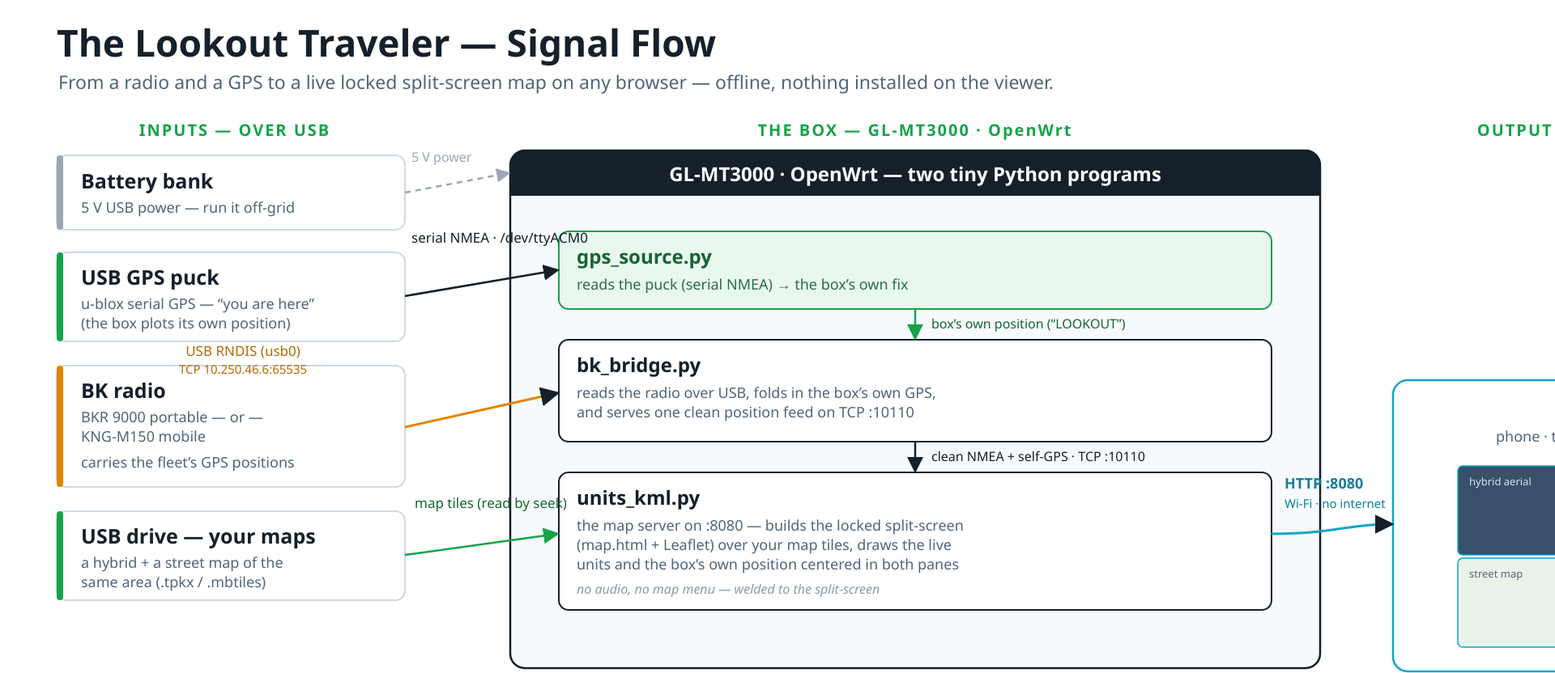
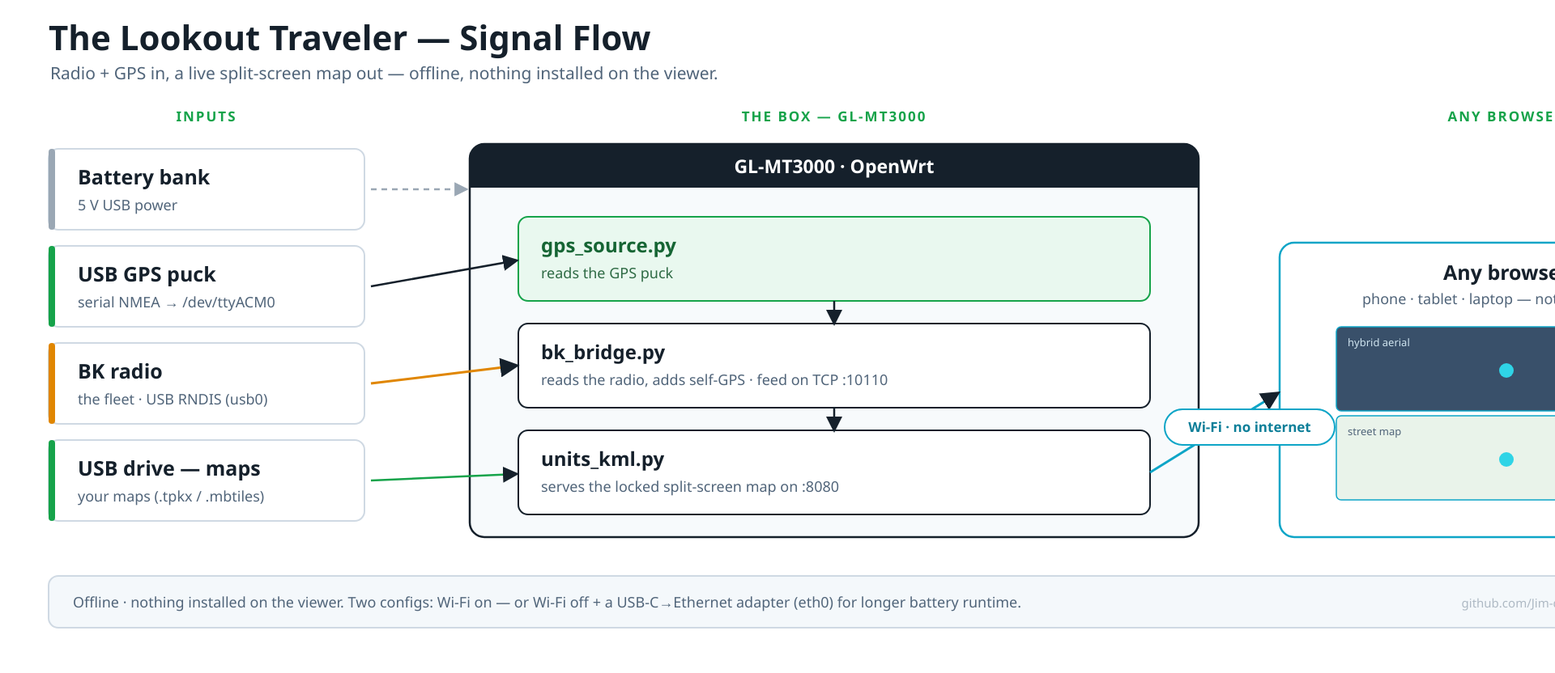
Before and after one commit to Jim-dc95811/The-Lookout, a plain HTML site: page docs/graphics/traveler_signal_flow.html in a window 1280 px wide. Shown: the top 832 px of the page at 81% size, 1920 px wide, since content can reach past the window. Drawn offline with Linux system fonts and the light colour scheme.

Commit message:
Traveler signal-flow: obey borders, cut the clutter
Rebuilt the pictogram per Jim: no labels floating in open space. Signal
types now live inside the device chips, ports inside the program boxes,
the config note in its own bordered strip, and the one medium label
(Wi-Fi) in a bordered pill. Arrows are plain connectors. Far fewer words.
Same filename, so README/site/TRAVELER.md references are unchanged; site
copy refreshed.

Co-Authored-By: Claude Opus 4.8 <noreply@anthropic.com>
Claude-Session: https://claude.ai/code/session_01MnLGTHyhGnworHWEFuwHD3

```diff
--- a/docs/graphics/traveler_signal_flow.html
+++ b/docs/graphics/traveler_signal_flow.html
@@ -4,19 +4,16 @@
 <meta charset="utf-8">
 <style>
   html,body{margin:0;padding:0;background:#ffffff}
-  #stage{width:2400px;height:1180px;background:#ffffff;font-family:"Segoe UI",system-ui,Arial,sans-serif}
+  #stage{width:2200px;height:840px;background:#ffffff;font-family:"Segoe UI",system-ui,Arial,sans-serif}
   text{font-family:"Segoe UI",system-ui,Arial,sans-serif}
 </style>
 </head>
 <body>
 <div id="stage">
-<svg id="svg" width="2400" height="1180" viewBox="0 0 2400 1180" xmlns="http://www.w3.org/2000/svg">
+<svg id="svg" width="2200" height="840" viewBox="0 0 2200 840" xmlns="http://www.w3.org/2000/svg">
   <defs>
     <marker id="arw" viewBox="0 0 10 10" refX="8.5" refY="5" markerWidth="8" markerHeight="8" orient="auto-start-reverse">
       <path d="M0,0 L10,5 L0,10 z" fill="#15202b"/>
-    </marker>
-    <marker id="arwg" viewBox="0 0 10 10" refX="8.5" refY="5" markerWidth="8" markerHeight="8" orient="auto-start-reverse">
-      <path d="M0,0 L10,5 L0,10 z" fill="#16a34a"/>
     </marker>
     <marker id="arwpow" viewBox="0 0 10 10" refX="8.5" refY="5" markerWidth="7" markerHeight="7" orient="auto-start-reverse">
       <path d="M0,0 L10,5 L0,10 z" fill="#9aa7b4"/>
@@ -24,137 +21,98 @@
   </defs>
 
   <!-- title -->
-  <text x="70" y="70" font-size="46" font-weight="700" fill="#15202b">The Lookout Traveler — Signal Flow</text>
-  <text x="72" y="110" font-size="23" fill="#51657a">From a radio and a GPS to a live locked split-screen map on any browser — offline, nothing installed on the viewer.</text>
+  <text x="60" y="62" font-size="42" font-weight="700" fill="#15202b">The Lookout Traveler — Signal Flow</text>
+  <text x="62" y="98" font-size="21" fill="#51657a">Radio + GPS in, a live split-screen map out — offline, nothing installed on the viewer.</text>
 
-  <!-- zone labels -->
-  <text x="290" y="168" font-size="20" font-weight="700" letter-spacing="2" fill="#16a34a" text-anchor="middle">INPUTS — OVER USB</text>
-  <text x="1130" y="168" font-size="20" font-weight="700" letter-spacing="2" fill="#16a34a" text-anchor="middle">THE BOX — GL-MT3000 · OpenWrt</text>
-  <text x="2020" y="168" font-size="20" font-weight="700" letter-spacing="2" fill="#16a34a" text-anchor="middle">OUTPUT — Wi-Fi → ANY BROWSER</text>
+  <!-- zone headers -->
+  <text x="255" y="150" font-size="17" font-weight="700" letter-spacing="2" fill="#16a34a" text-anchor="middle">INPUTS</text>
+  <text x="1030" y="150" font-size="17" font-weight="700" letter-spacing="2" fill="#16a34a" text-anchor="middle">THE BOX — GL-MT3000</text>
+  <text x="1860" y="150" font-size="17" font-weight="700" letter-spacing="2" fill="#16a34a" text-anchor="middle">ANY BROWSER</text>
 
-  <!-- ===== INPUT DEVICES ===== -->
-  <!-- battery -->
+  <!-- ===== INPUT CHIPS (all text inside borders) ===== -->
   <g>
-    <rect x="70" y="192" width="430" height="92" rx="12" fill="#ffffff" stroke="#cfd9e3" stroke-width="2"/>
-    <rect x="70" y="192" width="8" height="92" rx="4" fill="#9aa7b4"/>
-    <text x="100" y="233" font-size="25" font-weight="600" fill="#15202b">Battery bank</text>
-    <text x="100" y="263" font-size="18" fill="#51657a">5 V USB power — run it off-grid</text>
+    <rect x="60" y="184" width="390" height="100" rx="12" fill="#ffffff" stroke="#cfd9e3" stroke-width="2"/>
+    <rect x="60" y="184" width="8" height="100" rx="4" fill="#9aa7b4"/>
+    <text x="96" y="228" font-size="25" font-weight="600" fill="#15202b">Battery bank</text>
+    <text x="96" y="260" font-size="18" fill="#51657a">5 V USB power</text>
   </g>
-  <!-- gps puck -->
   <g>
-    <rect x="70" y="312" width="430" height="110" rx="12" fill="#ffffff" stroke="#cfd9e3" stroke-width="2"/>
-    <rect x="70" y="312" width="8" height="110" rx="4" fill="#16a34a"/>
-    <text x="100" y="352" font-size="25" font-weight="600" fill="#15202b">USB GPS puck</text>
-    <text x="100" y="382" font-size="18" fill="#51657a">u-blox serial GPS — &ldquo;you are here&rdquo;</text>
-    <text x="100" y="406" font-size="18" fill="#51657a">(the box plots its own position)</text>
+    <rect x="60" y="304" width="390" height="100" rx="12" fill="#ffffff" stroke="#cfd9e3" stroke-width="2"/>
+    <rect x="60" y="304" width="8" height="100" rx="4" fill="#16a34a"/>
+    <text x="96" y="348" font-size="25" font-weight="600" fill="#15202b">USB GPS puck</text>
+    <text x="96" y="380" font-size="18" fill="#51657a">serial NMEA → /dev/ttyACM0</text>
   </g>
-  <!-- radio -->
   <g>
-    <rect x="70" y="452" width="430" height="150" rx="12" fill="#ffffff" stroke="#cfd9e3" stroke-width="2"/>
-    <rect x="70" y="452" width="8" height="150" rx="4" fill="#e08600"/>
-    <text x="100" y="492" font-size="25" font-weight="600" fill="#15202b">BK radio</text>
-    <text x="100" y="522" font-size="18" fill="#51657a">BKR 9000 portable — or —</text>
-    <text x="100" y="546" font-size="18" fill="#51657a">KNG-M150 mobile</text>
-    <text x="100" y="578" font-size="18" fill="#51657a">carries the fleet&rsquo;s GPS positions</text>
+    <rect x="60" y="424" width="390" height="100" rx="12" fill="#ffffff" stroke="#cfd9e3" stroke-width="2"/>
+    <rect x="60" y="424" width="8" height="100" rx="4" fill="#e08600"/>
+    <text x="96" y="468" font-size="25" font-weight="600" fill="#15202b">BK radio</text>
+    <text x="96" y="500" font-size="18" fill="#51657a">the fleet · USB RNDIS (usb0)</text>
   </g>
-  <!-- maps usb -->
   <g>
-    <rect x="70" y="632" width="430" height="110" rx="12" fill="#ffffff" stroke="#cfd9e3" stroke-width="2"/>
-    <rect x="70" y="632" width="8" height="110" rx="4" fill="#16a34a"/>
-    <text x="100" y="672" font-size="25" font-weight="600" fill="#15202b">USB drive — your maps</text>
-    <text x="100" y="702" font-size="18" fill="#51657a">a hybrid + a street map of the</text>
-    <text x="100" y="726" font-size="18" fill="#51657a">same area (.tpkx / .mbtiles)</text>
+    <rect x="60" y="544" width="390" height="100" rx="12" fill="#ffffff" stroke="#cfd9e3" stroke-width="2"/>
+    <rect x="60" y="544" width="8" height="100" rx="4" fill="#16a34a"/>
+    <text x="96" y="588" font-size="25" font-weight="600" fill="#15202b">USB drive — maps</text>
+    <text x="96" y="620" font-size="18" fill="#51657a">your maps (.tpkx / .mbtiles)</text>
   </g>
 
   <!-- ===== THE BOX ===== -->
-  <rect x="630" y="186" width="1000" height="640" rx="18" fill="#f7fafc" stroke="#15202b" stroke-width="2.5"/>
-  <rect x="630" y="186" width="1000" height="56" rx="18" fill="#15202b"/>
-  <rect x="630" y="214" width="1000" height="28" fill="#15202b"/>
-  <text x="1130" y="224" font-size="24" font-weight="700" fill="#ffffff" text-anchor="middle">GL-MT3000 · OpenWrt — two tiny Python programs</text>
+  <rect x="580" y="178" width="900" height="486" rx="18" fill="#f7fafc" stroke="#15202b" stroke-width="2.5"/>
+  <rect x="580" y="178" width="900" height="54" rx="18" fill="#15202b"/>
+  <rect x="580" y="205" width="900" height="27" fill="#15202b"/>
+  <text x="1030" y="214" font-size="23" font-weight="700" fill="#ffffff" text-anchor="middle">GL-MT3000 · OpenWrt</text>
 
-  <!-- gps_source -->
   <g>
-    <rect x="690" y="286" width="880" height="96" rx="12" fill="#e9f8ef" stroke="#16a34a" stroke-width="2"/>
-    <text x="712" y="326" font-size="24" font-weight="700" fill="#166534">gps_source.py</text>
-    <text x="712" y="358" font-size="18" fill="#2f6b45">reads the puck (serial NMEA) → the box&rsquo;s own fix</text>
+    <rect x="640" y="268" width="780" height="104" rx="12" fill="#e9f8ef" stroke="#16a34a" stroke-width="2"/>
+    <text x="668" y="312" font-size="24" font-weight="700" fill="#166534">gps_source.py</text>
+    <text x="668" y="344" font-size="18" fill="#2f6b45">reads the GPS puck</text>
   </g>
-  <!-- bk_bridge -->
   <g>
-    <rect x="690" y="420" width="880" height="126" rx="12" fill="#ffffff" stroke="#15202b" stroke-width="2"/>
-    <text x="712" y="460" font-size="24" font-weight="700" fill="#15202b">bk_bridge.py</text>
-    <text x="712" y="492" font-size="18" fill="#51657a">reads the radio over USB, folds in the box&rsquo;s own GPS,</text>
-    <text x="712" y="516" font-size="18" fill="#51657a">and serves one clean position feed on TCP :10110</text>
+    <rect x="640" y="400" width="780" height="104" rx="12" fill="#ffffff" stroke="#15202b" stroke-width="2"/>
+    <text x="668" y="444" font-size="24" font-weight="700" fill="#15202b">bk_bridge.py</text>
+    <text x="668" y="476" font-size="18" fill="#51657a">reads the radio, adds self-GPS · feed on TCP :10110</text>
   </g>
-  <!-- units_kml -->
   <g>
-    <rect x="690" y="584" width="880" height="170" rx="12" fill="#ffffff" stroke="#15202b" stroke-width="2"/>
-    <text x="712" y="624" font-size="24" font-weight="700" fill="#15202b">units_kml.py</text>
-    <text x="712" y="656" font-size="18" fill="#51657a">the map server on :8080 — builds the locked split-screen</text>
-    <text x="712" y="680" font-size="18" fill="#51657a">(map.html + Leaflet) over your map tiles, draws the live</text>
-    <text x="712" y="704" font-size="18" fill="#51657a">units and the box&rsquo;s own position centered in both panes</text>
-    <text x="712" y="734" font-size="16" fill="#8a9aa8" font-style="italic">no audio, no map menu — welded to the split-screen</text>
+    <rect x="640" y="532" width="780" height="104" rx="12" fill="#ffffff" stroke="#15202b" stroke-width="2"/>
+    <text x="668" y="576" font-size="24" font-weight="700" fill="#15202b">units_kml.py</text>
+    <text x="668" y="608" font-size="18" fill="#51657a">serves the locked split-screen map on :8080</text>
   </g>
 
   <!-- ===== OUTPUT ===== -->
-  <rect x="1720" y="470" width="610" height="360" rx="18" fill="#ffffff" stroke="#0ea5c7" stroke-width="2.5"/>
-  <text x="2025" y="516" font-size="25" font-weight="700" fill="#15202b" text-anchor="middle">Any browser</text>
-  <text x="2025" y="546" font-size="18" fill="#51657a" text-anchor="middle">phone · tablet · laptop — nothing installed</text>
-  <!-- mini split-screen -->
+  <rect x="1580" y="300" width="560" height="364" rx="18" fill="#ffffff" stroke="#0ea5c7" stroke-width="2.5"/>
+  <text x="1860" y="346" font-size="25" font-weight="700" fill="#15202b" text-anchor="middle">Any browser</text>
+  <text x="1860" y="376" font-size="18" fill="#51657a" text-anchor="middle">phone · tablet · laptop — nothing installed</text>
   <g>
-    <rect x="1800" y="576" width="450" height="110" rx="6" fill="#39506a" stroke="#0ea5c7" stroke-width="1.5"/>
-    <text x="1814" y="600" font-size="13" fill="#cfe4ef">hybrid aerial</text>
-    <circle cx="2025" cy="631" r="9" fill="#2fd4e6"/>
-    <circle cx="2095" cy="648" r="7" fill="#35d07f"/>
-    <rect x="1800" y="690" width="450" height="110" rx="6" fill="#e9f3ea" stroke="#0ea5c7" stroke-width="1.5"/>
-    <text x="1814" y="714" font-size="13" fill="#51657a">street map</text>
-    <circle cx="2025" cy="745" r="9" fill="#2fd4e6"/>
-    <circle cx="2095" cy="762" r="7" fill="#35d07f"/>
+    <rect x="1650" y="404" width="420" height="104" rx="6" fill="#39506a" stroke="#0ea5c7" stroke-width="1.5"/>
+    <text x="1664" y="428" font-size="13" fill="#cfe4ef">hybrid aerial</text>
+    <circle cx="1860" cy="458" r="9" fill="#2fd4e6"/>
+    <circle cx="1928" cy="474" r="7" fill="#35d07f"/>
+    <rect x="1650" y="514" width="420" height="104" rx="6" fill="#e9f3ea" stroke="#0ea5c7" stroke-width="1.5"/>
+    <text x="1664" y="538" font-size="13" fill="#51657a">street map</text>
+    <circle cx="1860" cy="568" r="9" fill="#2fd4e6"/>
+    <circle cx="1928" cy="584" r="7" fill="#35d07f"/>
   </g>
 
-  <!-- ===== ARROWS ===== -->
-  <!-- battery power (dashed) -->
-  <line x1="500" y1="238" x2="628" y2="214" stroke="#9aa7b4" stroke-width="2.5" stroke-dasharray="7 6" marker-end="url(#arwpow)"/>
-  <text x="508" y="200" font-size="16" fill="#9aa7b4">5 V power</text>
+  <!-- ===== ARROWS (plain connectors; no floating labels) ===== -->
+  <line x1="458" y1="234" x2="576" y2="234" stroke="#9aa7b4" stroke-width="2.5" stroke-dasharray="7 6" marker-end="url(#arwpow)"/>
+  <line x1="458" y1="354" x2="638" y2="322" stroke="#15202b" stroke-width="2.5" marker-end="url(#arw)"/>
+  <line x1="458" y1="474" x2="638" y2="452" stroke="#e08600" stroke-width="3" marker-end="url(#arw)"/>
+  <line x1="458" y1="594" x2="638" y2="586" stroke="#16a34a" stroke-width="2.5" marker-end="url(#arw)"/>
 
-  <!-- gps -> gps_source -->
-  <line x1="500" y1="366" x2="688" y2="334" stroke="#15202b" stroke-width="2.5" marker-end="url(#arw)"/>
-  <text x="508" y="300" font-size="17" fill="#15202b">serial NMEA · /dev/ttyACM0</text>
+  <line x1="1030" y1="372" x2="1030" y2="400" stroke="#15202b" stroke-width="2.5" marker-end="url(#arw)"/>
+  <line x1="1030" y1="504" x2="1030" y2="532" stroke="#15202b" stroke-width="2.5" marker-end="url(#arw)"/>
 
-  <!-- radio -> bk_bridge -->
-  <line x1="500" y1="528" x2="688" y2="486" stroke="#e08600" stroke-width="3" marker-end="url(#arw)"/>
-  <text x="300" y="440" font-size="17" fill="#b36a00" text-anchor="middle">USB RNDIS (usb0)</text>
-  <text x="300" y="462" font-size="15" fill="#b36a00" text-anchor="middle">TCP 10.250.46.6:65535</text>
+  <line x1="1420" y1="584" x2="1578" y2="486" stroke="#0ea5c7" stroke-width="3" marker-end="url(#arw)"/>
+  <!-- the one medium label, inside a bordered pill -->
+  <g>
+    <rect x="1438" y="506" width="210" height="44" rx="22" fill="#ffffff" stroke="#0ea5c7" stroke-width="2"/>
+    <text x="1543" y="534" font-size="17" font-weight="600" fill="#0e7f99" text-anchor="middle">Wi-Fi · no internet</text>
+  </g>
 
-  <!-- maps -> units_kml -->
-  <line x1="500" y1="686" x2="688" y2="660" stroke="#16a34a" stroke-width="2.5" marker-end="url(#arwg)"/>
-  <text x="512" y="628" font-size="17" fill="#166534">map tiles (read by seek)</text>
-
-  <!-- internal gps_source -> bk_bridge -->
-  <line x1="1130" y1="382" x2="1130" y2="418" stroke="#16a34a" stroke-width="2.5" marker-end="url(#arwg)"/>
-  <text x="1150" y="406" font-size="16" fill="#166534">box&rsquo;s own position (&ldquo;LOOKOUT&rdquo;)</text>
-
-  <!-- internal bk_bridge -> units_kml -->
-  <line x1="1130" y1="546" x2="1130" y2="582" stroke="#15202b" stroke-width="2.5" marker-end="url(#arw)"/>
-  <text x="1150" y="570" font-size="16" fill="#15202b">clean NMEA + self-GPS · TCP :10110</text>
-
-  <!-- units_kml -> browser -->
-  <path d="M1570,660 C1650,660 1660,648 1718,648" fill="none" stroke="#0ea5c7" stroke-width="3" marker-end="url(#arw)"/>
-  <text x="1586" y="604" font-size="18" font-weight="700" fill="#0e7f99">HTTP :8080</text>
-  <text x="1586" y="628" font-size="15" fill="#0e7f99">Wi-Fi · no internet</text>
-
-  <!-- footer note -->
-  <line x1="70" y1="900" x2="2330" y2="900" stroke="#e2e8f0" stroke-width="2"/>
-  <text x="70" y="946" font-size="19" font-weight="700" fill="#15202b">Standard config:</text>
-  <text x="285" y="946" font-size="19" fill="#51657a">Wi-Fi on — the browser joins the box&rsquo;s own Wi-Fi.</text>
-  <text x="70" y="982" font-size="19" font-weight="700" fill="#15202b">Battery-saving config:</text>
-  <text x="358" y="982" font-size="19" fill="#51657a">Wi-Fi off + a USB-C→Ethernet adapter (eth0) — the display plugs in by cable, less power, longer runtime.</text>
-  <text x="70" y="1024" font-size="18" fill="#8a9aa8" font-style="italic">The box&rsquo;s own GPS gives &ldquo;you are here.&rdquo; The radio brings the fleet. Your map tiles ride on the USB drive. Everything is served, nothing is installed on the screen.</text>
-  <text x="70" y="1066" font-size="16" fill="#aeb9c4">The Lookout Traveler · github.com/Jim-dc95811/The-Lookout · MIT · offline by design</text>
+  <!-- ===== bottom note, inside a border ===== -->
+  <rect x="60" y="712" width="2080" height="64" rx="12" fill="#f4f8fb" stroke="#cfd9e3" stroke-width="2"/>
+  <text x="90" y="751" font-size="18" fill="#51657a">Offline · nothing installed on the viewer. Two configs: Wi-Fi on — or Wi-Fi off + a USB-C→Ethernet adapter (eth0) for longer battery runtime.</text>
+  <text x="2110" y="751" font-size="15" fill="#aeb9c4" text-anchor="end">github.com/Jim-dc95811/The-Lookout · MIT</text>
 </svg>
 </div>
-<script>
-  // nudge so the render tool can find the fixed-size stage
-  document.title = "Traveler Signal Flow";
-</script>
 </body>
 </html>
```
Also changed, not shown: images/the_lookout_traveler_signal_flow.png, site/images/the_lookout_traveler_signal_flow.png.
